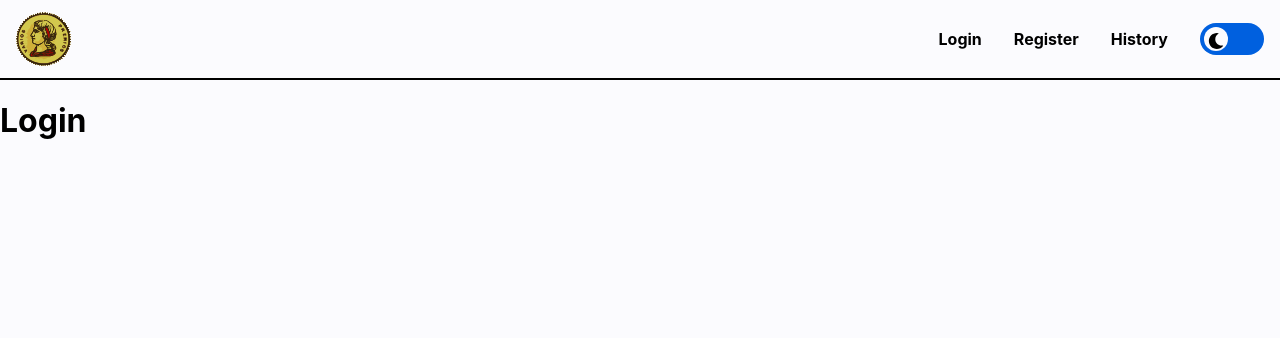
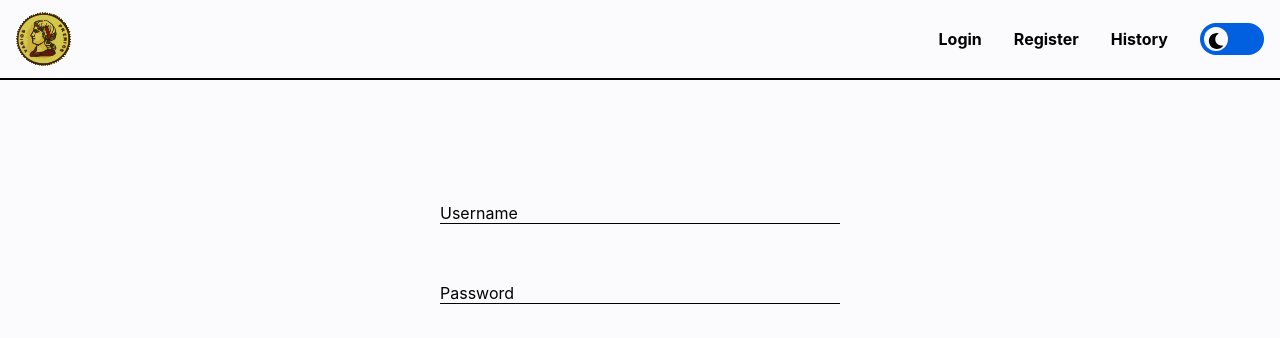
Before and after one commit to ErmoGarcia/mus, a Next.js app: page /login in a window 1280 px wide. Shown: the top 338 px of the page. Built offline with nearby package versions, Linux system fonts and the light colour scheme.

Commit message:
feat: login form with animation when focused

```diff
--- a/pages/login.tsx
+++ b/pages/login.tsx
@@ -1,10 +1,25 @@
+import styles from 'styles/Login.module.scss'
 import Layout from 'components/Layout'
 
 export default function Login() {
     return(
         <Layout>
-            <div>
-                <h1>Login</h1>
+            <div className={styles.container}>
+                <form action="" method="post">
+                    <div className={styles.field}>
+                        <input type="text" name="username" required />
+                        <label htmlFor="username">
+                            <span className={styles.fieldname}>Username</span>
+                        </label>
+                    </div>
+
+                    <div className={styles.field}>
+                        <input type="text" name="password" required />
+                        <label htmlFor="password">
+                            <span className={styles.fieldname}>Password</span>
+                        </label>
+                    </div>
+                </form>
             </div>
         </Layout>
     )
--- /dev/null
+++ b/styles/Login.module.scss
@@ -0,0 +1,75 @@
+.container {
+    margin: auto;
+    padding-top: 4rem;
+    height: 100%;
+    width: 25rem;
+    max-width: 80vw;
+}
+
+.field {
+    width: 100%;
+    margin: auto;
+    margin-top: 2rem;
+
+    height: 3rem;
+    position: relative;
+
+    overflow: hidden;
+
+    input {
+        width: 100%;
+        position: absolute;
+        bottom: 0;
+
+        color: var(--font-color);
+
+        background: none;
+        border: none;
+        outline: none;
+
+        &:invalid {
+            box-shadow: none;
+        }
+
+        &:focus + label,
+        &:valid + label {
+            .fieldname {
+                font-size: 0.8rem;
+                transform: translateY(-1.5rem);
+            }
+
+            &::after {
+                transform: translateX(0);
+            }
+        }
+    }
+
+    label {
+        width: 100%;
+        position: absolute;
+        bottom: 0;
+        left: 0;
+
+        pointer-events: none;
+
+        border-bottom: 1px solid var(--font-color);
+
+        &::after {
+            content: "";
+            position: absolute;
+            transition: transform 0.3s ease;
+            transform: translateX(-100%);
+
+            width: 100%;
+            height: 100%;
+            border-bottom: 1px solid var(--color-primary);
+        }
+
+        .fieldname {
+            position: absolute;
+            bottom: 0;
+
+            transition: transform 0.3s ease;
+        }
+    }
+}
--- a/styles/globals.scss
+++ b/styles/globals.scss
@@ -15,6 +15,7 @@ body {
    --color-secondary: #fbfbfe;
    --color-accent: #fd6f53;
    --font-color: #000000;
+   --error-color: e3170a;
 }
 
 .dark {
@@ -22,4 +23,5 @@ body {
    --color-secondary: #243133;
    --color-accent: #12cdea;
    --font-color: #ffffff;
+   --error-color: #f25f5c
 }
```
